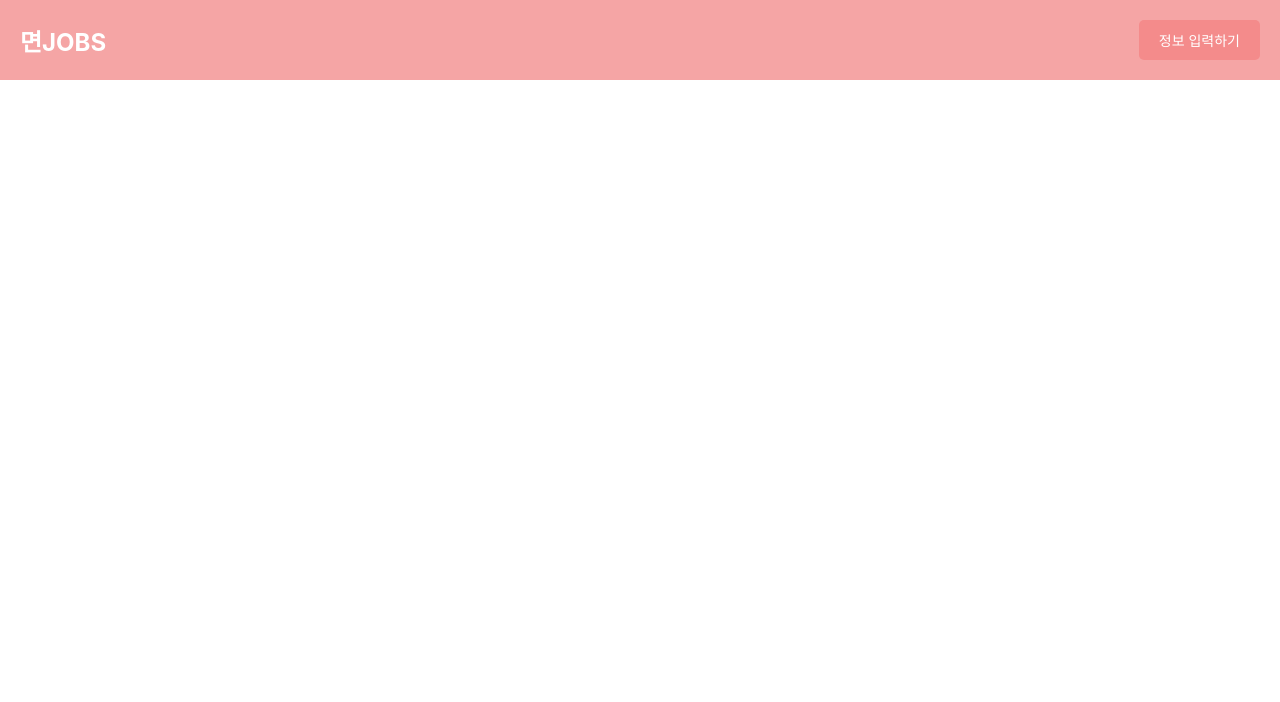
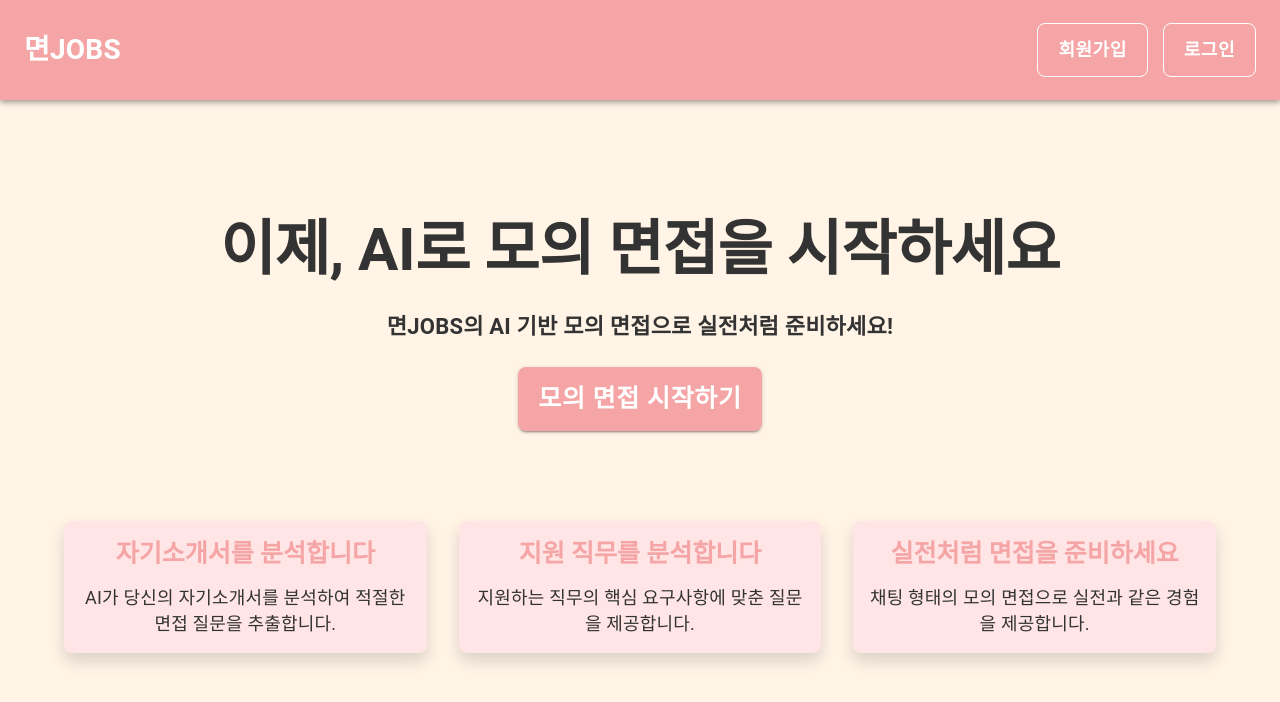
Before and after one commit to ghpark7/JOBS-Client, a React (Create React App) app in the folder jobs/: page / in a window 1280 px wide. Shown: the top 702 px of the page. Built offline with nearby package versions, Linux system fonts and the light colour scheme.

Commit message:
Feat: Home

```diff
--- a/jobs/package.json
+++ b/jobs/package.json
@@ -3,10 +3,14 @@
   "version": "0.2.0",
   "private": true,
   "dependencies": {
+    "@emotion/react": "^11.13.3",
+    "@emotion/styled": "^11.13.0",
+    "@mui/material": "^6.1.6",
     "@testing-library/jest-dom": "^5.17.0",
     "@testing-library/react": "^13.4.0",
     "@testing-library/user-event": "^13.5.0",
     "axios": "^1.7.7",
+    "bootstrap": "^5.3.3",
     "js-cookie": "^3.0.5",
     "react": "^18.3.1",
     "react-dom": "^18.3.1",
--- a/jobs/src/App.js
+++ b/jobs/src/App.js
@@ -2,12 +2,13 @@ import React from 'react';
 import { BrowserRouter as Router, Routes, Route } from 'react-router-dom';
 import Main from './components/mainPage/Main';
 import Input from './components/inputPage/Input';
+import Home from './pages/Home/Home';
 
 const App = () => {
   return (
     <Router>
       <Routes>
-        <Route path="/" element={<Main />} />
+        <Route path="/" element={<Home />} />
         <Route path="/input" element={<Input />} />
       </Routes>
     </Router>
--- /dev/null
+++ b/jobs/src/pages/Home/Home.css
@@ -0,0 +1,56 @@
+/* 전체 배경 */
+body {
+    background-color: #fff4e6;
+    margin: 0;
+    font-family: 'Arial', sans-serif;
+}
+
+.home {
+    text-align: center;
+    color: #333;
+}
+
+/* 네비게이션 바 */
+.navbar {
+    display: flex;
+    justify-content: space-between;
+    align-items: center;
+}
+
+/* 메인 콘텐츠 */
+.main-content {
+    margin-top: 50px;
+    background-color: #fff4e6;
+    padding-top: 40px;
+    padding-bottom: 10px;
+    padding-left: 20px;
+    padding-right: 20px;
+}
+
+/* 버튼 */
+.start-button {
+    font-size: 20px;
+    padding: 10px 20px;
+    border-radius: 8px;
+}
+
+/* 스크롤 섹션 */
+.scroll-sections {
+    margin-top: 10px;
+}
+
+.scroll-section {
+    background-color: #ffe5e5;
+    border-radius: 8px;
+    transition: transform 0.3s ease-in-out;
+}
+
+.scroll-section:hover {
+    transform: translateY(-5px);
+}
+
+.scroll-title {
+    font-weight: bold;
+    margin-bottom: 10px;
+    color: #f5a5a5;
+}
--- /dev/null
+++ b/jobs/src/pages/Home/Home.js
@@ -0,0 +1,139 @@
+import React from "react";
+import {
+  Button,
+  AppBar,
+  Toolbar,
+  Typography,
+  Box,
+  Container,
+  Grid,
+} from "@mui/material";
+import "bootstrap/dist/css/bootstrap.min.css";
+import { Link } from "react-router-dom"; // react-router-dom 사용
+import "./Home.css";
+
+const Home = () => {
+  return (
+    <div className="home">
+      {/* 네비게이션 바 */}
+      <AppBar
+        position="sticky"
+        style={{ backgroundColor: "#f5a5a5", height: "100px" }}
+      >
+        <Toolbar
+          style={{
+            minHeight: "100px",
+            display: "flex",
+            justifyContent: "space-between",
+          }}
+        >
+          {/* 클릭 가능한 로고 */}
+          <Typography
+            variant="h4"
+            component="div"
+            style={{ fontWeight: "bold", fontSize: "28px" }}
+          >
+            <Link to="/" style={{ textDecoration: "none", color: "white" }}>
+              면JOBS
+            </Link>
+          </Typography>
+          <div>
+            <Button
+              color="inherit"
+              variant="outlined"
+              style={{
+                marginRight: "15px",
+                borderColor: "#fff",
+                color: "#fff",
+                padding: "10px 20px",
+                fontSize: "18px",
+                fontWeight: "bold",
+                borderRadius: "8px",
+              }}
+            >
+              회원가입
+            </Button>
+            <Button
+              color="inherit"
+              variant="outlined"
+              style={{
+                borderColor: "#fff",
+                color: "#fff",
+                padding: "10px 20px",
+                fontSize: "18px",
+                fontWeight: "bold",
+                borderRadius: "8px",
+              }}
+            >
+              로그인
+            </Button>
+          </div>
+        </Toolbar>
+      </AppBar>
+
+      {/* 메인 콘텐츠 */}
+      <Container maxWidth="lg" className="main-content text-center">
+        <Typography variant="h2" className="main-title my-4" style={{ fontWeight: 'bold' }}>
+          이제, AI로 모의 면접을 시작하세요
+        </Typography>
+        <Typography variant="body1" className="main-description mb-4" style={{ fontWeight: 'bold', fontSize: '22px', marginBottom: '10px' }}>
+          면JOBS의 AI 기반 모의 면접으로 실전처럼 준비하세요!
+        </Typography>
+        <Button
+          variant="contained"
+          style={{
+            backgroundColor: "#f5a5a5",
+            color: "#fff",
+            padding: "10px 20px",
+            fontSize: "25px",
+            fontWeight: "bold",
+            borderRadius: "8px",
+          }}
+          size="large"
+          className="start-button"
+          onClick={() => (window.location.href = "/mock-interview")}
+        >
+          모의 면접 시작하기
+        </Button>
+      </Container>
+
+      {/* 스크롤 섹션 */}
+      <Container maxWidth="lg" className="scroll-sections">
+        <Grid container spacing={4} className="mt-5">
+          <Grid item xs={12} md={4}>
+            <Box className="scroll-section p-3 shadow">
+              <Typography variant="h5" className="scroll-title" style={{ fontWeight: 'bold', fontSize: '25px' }}>
+                자기소개서를 분석합니다
+              </Typography>
+              <Typography variant="body2" style={{ marginTop: '15px', fontSize: '18px' }}>
+                AI가 당신의 자기소개서를 분석하여 적절한 면접 질문을 추출합니다.
+              </Typography>
+            </Box>
+          </Grid>
+          <Grid item xs={12} md={4}>
+            <Box className="scroll-section p-3 shadow">
+              <Typography variant="h5" className="scroll-title" style={{ fontWeight: 'bold', fontSize: '25px' }}>
+                지원 직무를 분석합니다
+              </Typography>
+              <Typography variant="body2" style={{ marginTop: '15px', fontSize: '18px' }}>
+                지원하는 직무의 핵심 요구사항에 맞춘 질문을 제공합니다.
+              </Typography>
+            </Box>
+          </Grid>
+          <Grid item xs={12} md={4}>
+            <Box className="scroll-section p-3 shadow">
+              <Typography variant="h5" className="scroll-title" style={{ fontWeight: 'bold', fontSize: '25px' }}>
+                실전처럼 면접을 준비하세요
+              </Typography>
+              <Typography variant="body2" style={{ marginTop: '15px', fontSize: '18px' }}>
+                채팅 형태의 모의 면접으로 실전과 같은 경험을 제공합니다.
+              </Typography>
+            </Box>
+          </Grid>
+        </Grid>
+      </Container>
+    </div>
+  );
+};
+
+export default Home;
```
Also changed, not shown: 1 other file (tests, documents, lock files or other folders).
